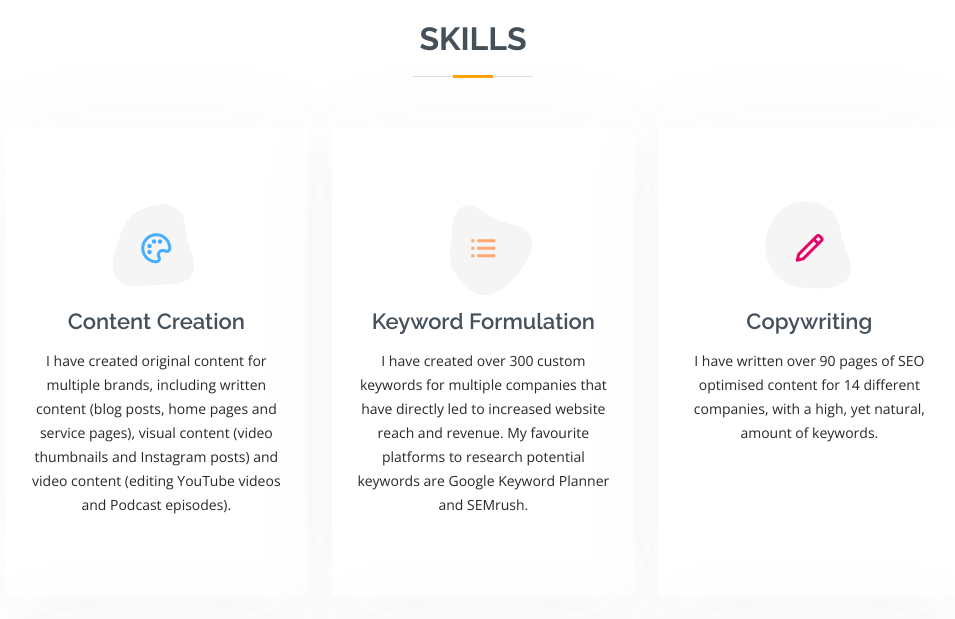
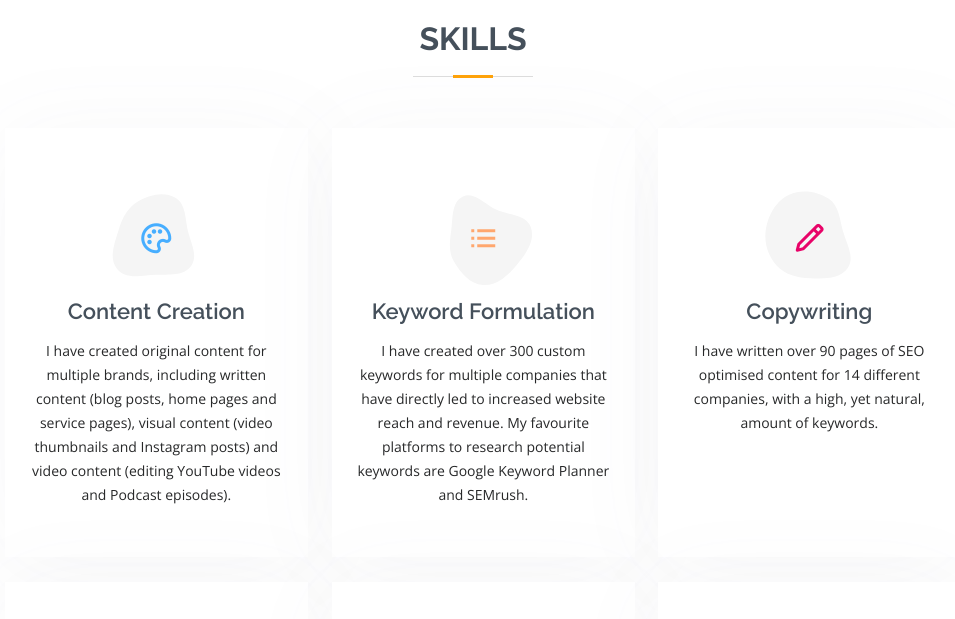
Before and after one commit to emilybencsics/emilymcginty.github.io, a plain HTML site: page index.html in a window 1280 px wide. Shown: the part 2330-2949 px from the top of the page, without its empty margins (207-1162 px from the left). Drawn offline with nearby package versions, Linux system fonts and the light colour scheme.

Commit message:
icon box padding size

```diff
--- a/assets/css/style.css
+++ b/assets/css/style.css
@@ -829,7 +829,7 @@ section {
 --------------------------------------------------------------*/
 .skills .icon-box {
   text-align: center;
-  padding: 70px 20px 80px 20px;
+  padding: 60px 20px 50px 20px;
   transition: all ease-in-out 0.3s;
   background: #fff;
   box-shadow: 0px 5px 90px 0px rgba(110, 123, 131, 0.05);
```
